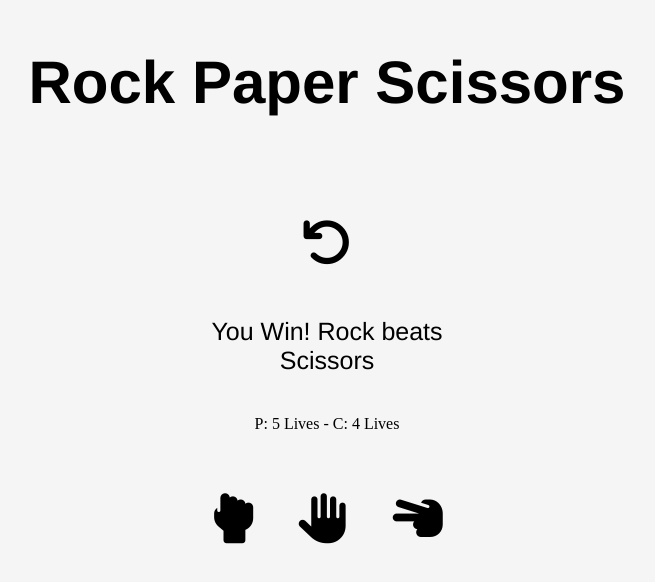
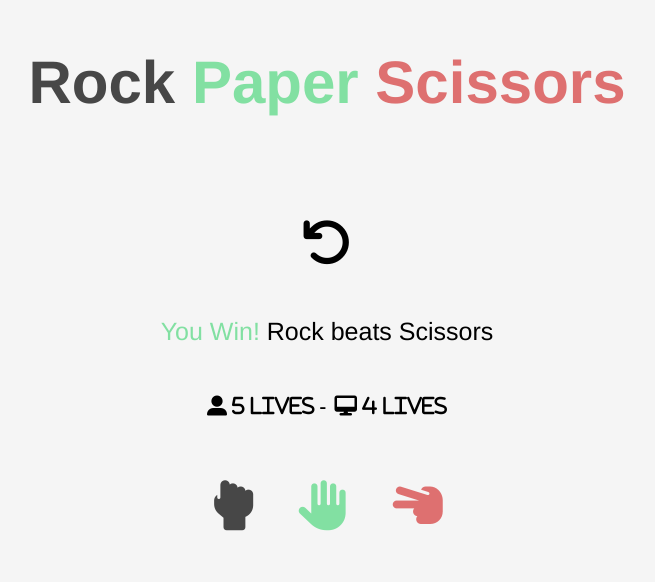
Before and after one commit to frayyan19/RPS, a plain HTML site: page index.html in a window 1280 px wide. Both pictures are taken after a click on the button 545 px from the left and 455 px from the top of the page. Shown: the whole page, without its empty margins (313-968 px from the left). Drawn offline with Linux system fonts and the light colour scheme.

Commit message:
icons living

```diff
--- a/index.html
+++ b/index.html
@@ -13,27 +13,27 @@
     <div class="container">
         <div class = "row">
             <div id = "header">
-                <h1>Rock Paper Scissors</h1>
+                <h1 style="color: rgb(71, 71, 71)">Rock <a style="color: rgb(130, 224, 162)">Paper </a><a style="color: rgb(222, 112, 112)">Scissors</a></h1>
             </div>
         </div>
 			  <div class = "no-gap">
 					<div class="col3">
-							<button onclick="game()" id="reset"><i class="fa-solid fa-arrow-rotate-left"></i></button>
+							<button onclick="game()" id="reset" style="color: rgb(0, 0, 0)"><i class="fa-solid fa-arrow-rotate-left"></i></button>
 					</div>
         </div>
     </div>
     <div class="container">
         <div class="row" id="rps">
-            <div id="status" class="col2"> </div>
+            <div id="status" class="col2" style="grid-column: span 3"> </div>
         </div>
         <div class="row" id="rps">
             <div id="score" class="col2"></div>
         </div>
 				<div class="row" id="rps">
-					<div class="col2">
-							<button id="rock" value="Rock"> <i class="fa-solid fa-hand-back-fist"></i></button>
-							<button id="paper" value="Paper"> <i class="fa-solid fa-hand"></i></button>
-							<button id="scissors" value="Scissors"> <i class="fa-solid fa-hand-scissors"></i></button>
+					<div class="col2" style="padding: auto;">
+							<button id="rock" value="Rock"> <i class="fa-solid fa-hand-back-fist" style="color: rgb(71, 71, 71)";></i></button>
+							<button id="paper" value="Paper"> <i class="fa-solid fa-hand" style="color: rgb(130, 224, 162)"></i></button>
+							<button id="scissors" value="Scissors"> <i class="fa-solid fa-hand-scissors" style="color: rgb(222, 112, 112)"></i></button>
 					</div>
 			</div>
     </div>
--- a/rps.js
+++ b/rps.js
@@ -16,14 +16,18 @@ function endGame(){
 
     if(compScore <= 0){
         const content = document.getElementById('score');
-        content.innerHTML = `YOU WIN!`;
+        content.innerHTML = `<a style="color: rgb(130, 224, 162)">YOU WIN!</a>`;
+        const cont = document.getElementById('status');
+        cont.innerHTML = ``;
         rockBtn.removeEventListener('click',handleClick)
         paperBtn.removeEventListener('click',handleClick)
         scissorsBtn.removeEventListener('click',handleClick)
     }
     if(playScore <= 0){
         const content = document.getElementById('score');
-        content.innerHTML = `YOU LOSE!`;
+        content.innerHTML = `<a style="color: rgb(222, 112, 112)">YOU LOST!</a>`;
+        const cont = document.getElementById('status');
+        cont.innerHTML = ``;
         rockBtn.removeEventListener('click',handleClick)
         paperBtn.removeEventListener('click',handleClick)
         scissorsBtn.removeEventListener('click',handleClick)
@@ -37,7 +41,9 @@ function handleClick(event){
     if(str[4] == 'W') --compScore;
     else if(str[4] == 'L') --playScore;
     const content = document.getElementById('score');
-    content.innerHTML = `P: ${playScore} Lives  - C: ${compScore} Lives`;
+    content.innerHTML =
+    `<i style=font-size:20px class="fa-solid fa-user-large">  ${playScore}  Lives  -</i>
+    <i style=font-size:20px class="fa-solid fa-desktop">  ${compScore}  Lives</i>`;
     endGame()
 }
 
@@ -54,7 +60,7 @@ function playRound(playerSelection, computerSelection) {
     const status = document.getElementById('status');
     let winner = rs || sp || pr;
     if(winner){
-            status.innerHTML = `You Win!
+            status.innerHTML = `<a style="color: rgb(130, 224, 162)">You Win!</a>
 ${playerSelection} beats ${computerSelection}`
             return "You Win!"
         }
@@ -63,11 +69,10 @@ ${playerSelection} beats ${computerSelection}`
 ${playerSelection} VS ${computerSelection}`
         return "You Tie!"
     }
-    status.innerHTML = `You Lose!
+    status.innerHTML = `<a style="color: rgb(222, 112, 112)">You Lose!</a>
 ${computerSelection} beats ${playerSelection}`
     return "You Lose!"
 }
-
 
 function game() {
     rockBtn.addEventListener('click',handleClick)
@@ -76,7 +81,9 @@ function game() {
     playScore = 5;
     compScore = 5;
     const content = document.getElementById('score');
-    content.innerHTML = `P: ${playScore} Lives  - C: ${compScore} Lives`;
+    content.innerHTML =
+    `<i style=font-size:20px class="fa-solid fa-user-large">  ${playScore}  Lives  -</i>
+    <i style=font-size:20px class="fa-solid fa-desktop">  ${compScore}  Lives</i>`;
     const status = document.getElementById('status');
     status.innerHTML = ""
 }
--- a/style.css
+++ b/style.css
@@ -63,6 +63,10 @@ button {
 i {
     font-size: 50px;
 }
+#score {
+    font-size: 30px;
+    font-family: Helvetica, sans-serif;
+}
 #status {
 	padding: 20px;
 	font-size: 25px;
```
